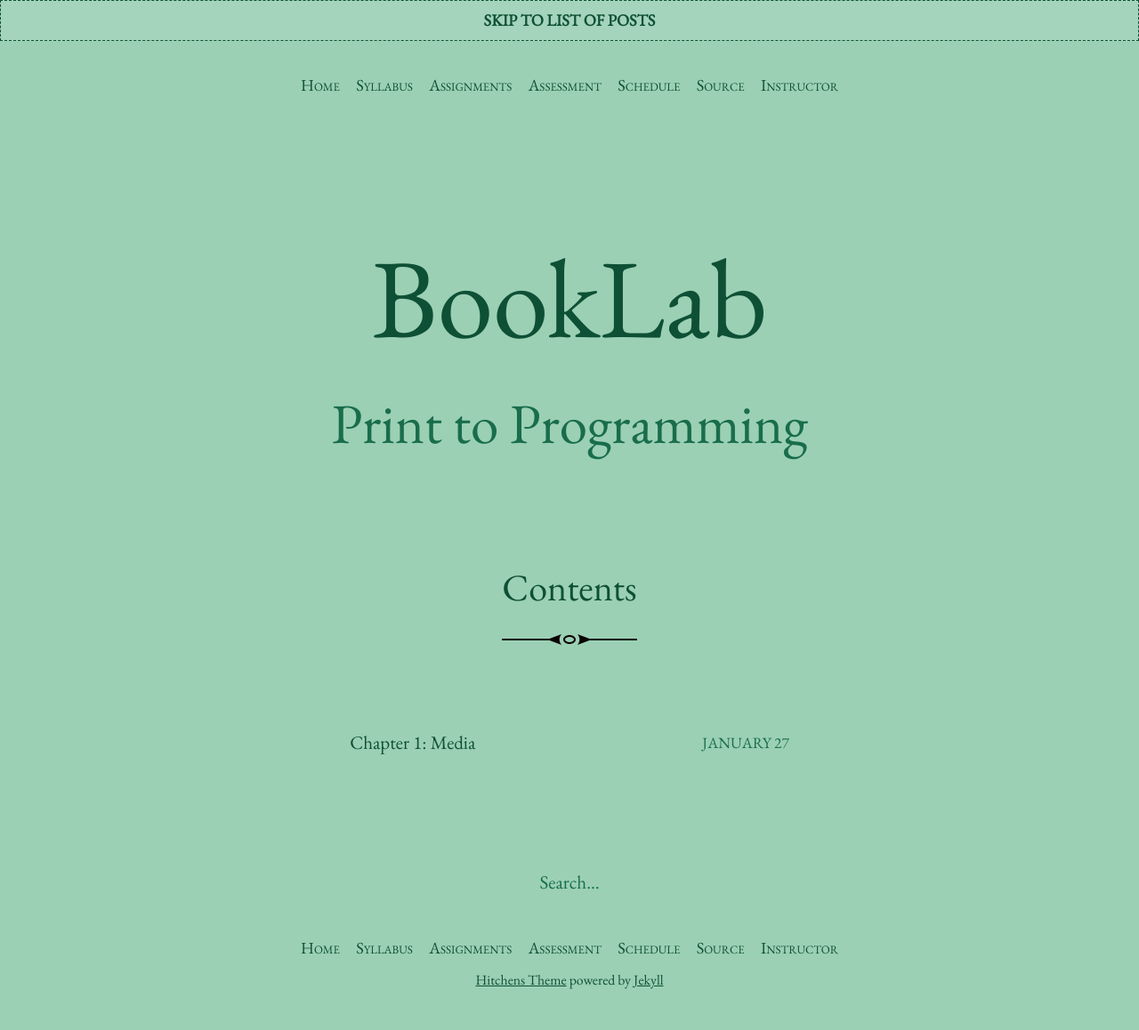
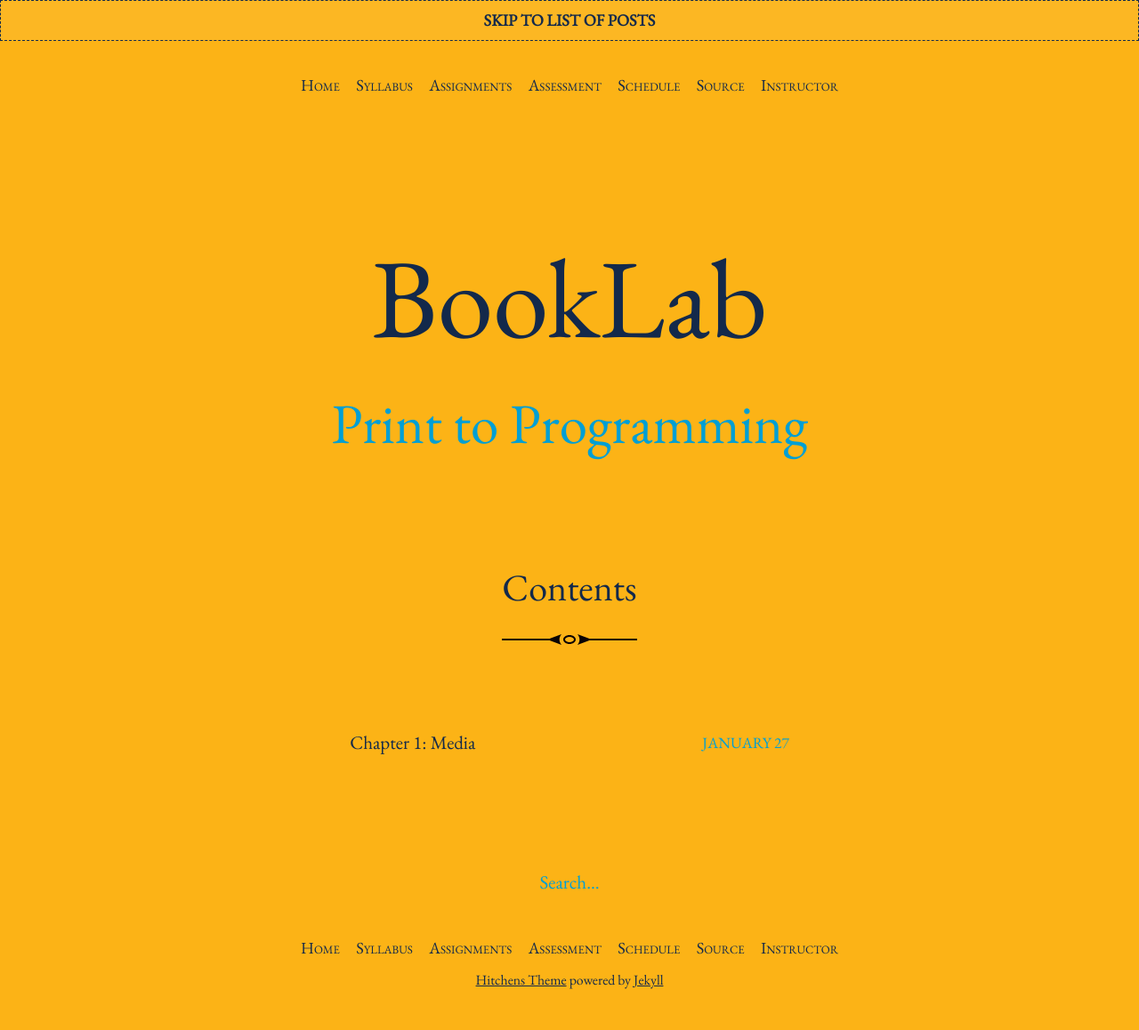
Before and after one commit to rccordell/s25bl, a Jekyll site: the page built from index.html, in a window 1280 px wide. Shown: the whole page at 89% size. Built offline with Jekyll 4.4.1, drawn with Linux system fonts in a browser that asks for light colours; the list of posts is cut into pages by our own code.

Commit message:
update colors

```diff
--- a/_sass/_variables.scss
+++ b/_sass/_variables.scss
@@ -1,7 +1,7 @@
-$brand-color:         #9bd0b4;
+$brand-color:         #FCB316;
 $highlight:           lighten($brand-color, 35%);
-$text-color:          #0e5035;
-$muted-text-color:    #196d4b;
+$text-color:          #13294B;
+$muted-text-color:    #009FD4;
 $font-family:         "EB Garamond", Garamond, "Times New Roman", serif;
 
 $on-bigphone:         375px;
```
